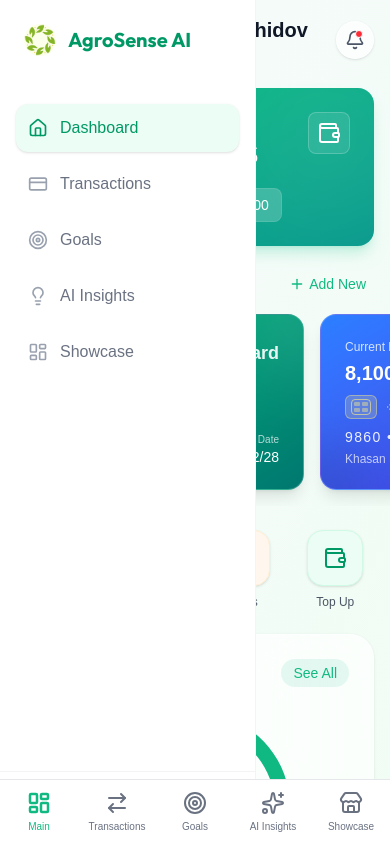
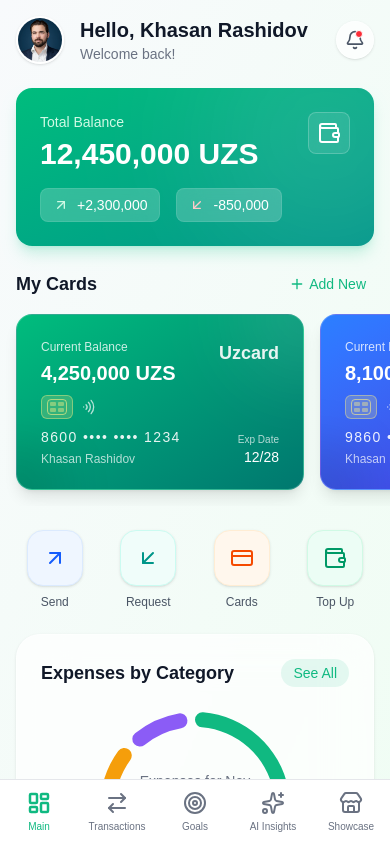
Before and after one commit to khasanrashidov/Fast-Forward-AI500, a Next.js app in the folder frontend/client-app/: page / in a window 390 px wide. Shown: the top 842 px of the page. Built offline with nearby package versions, Linux system fonts and the light colour scheme.

Commit message:
fix: sidebar

```diff
--- a/frontend/client-app/src/components/Sidebar.tsx
+++ b/frontend/client-app/src/components/Sidebar.tsx
@@ -23,7 +23,7 @@ export default function Sidebar({ isCollapsed, setIsCollapsed }: SidebarProps) {
 
     return (
         <aside
-            className={`fixed left-0 top-0 h-full bg-white border-r border-gray-100 transition-all duration-300 z-50 flex flex-col ${isCollapsed ? "w-20" : "w-64"
+            className={`hidden md:flex fixed left-0 top-0 h-full bg-white border-r border-gray-100 transition-all duration-300 z-50 flex flex-col ${isCollapsed ? "w-20" : "w-64"
                 }`}
         >
             <div className="p-6 flex items-center gap-3">
@@ -45,11 +45,11 @@ export default function Sidebar({ isCollapsed, setIsCollapsed }: SidebarProps) {
                             key={item.href}
                             href={item.href}
                             className={`flex items-center gap-3 px-3 py-3 rounded-xl transition-all duration-200 group ${isActive
-                                    ? "bg-emerald-50 text-emerald-600 shadow-sm"
-                                    : "text-gray-500 hover:bg-gray-50 hover:text-gray-900"
+                                ? "bg-emerald-50 text-emerald-600 shadow-sm"
+                                : "text-gray-500 hover:bg-gray-50 hover:text-gray-900"
                                 }`}
                         >
-                            <item.icon size={20} className={isActive ? "text-emerald-600" : "text-gray-400 group-hover:text-gray-600"} />
+                            <item.icon size={20} className={isActive ? "text-emerald-600 ml-[2px]" : "text-gray-400 group-hover:text-gray-600 ml-[2px]"} />
                             {!isCollapsed && <span className="font-medium">{item.label}</span>}
                         </Link>
                     );
```
